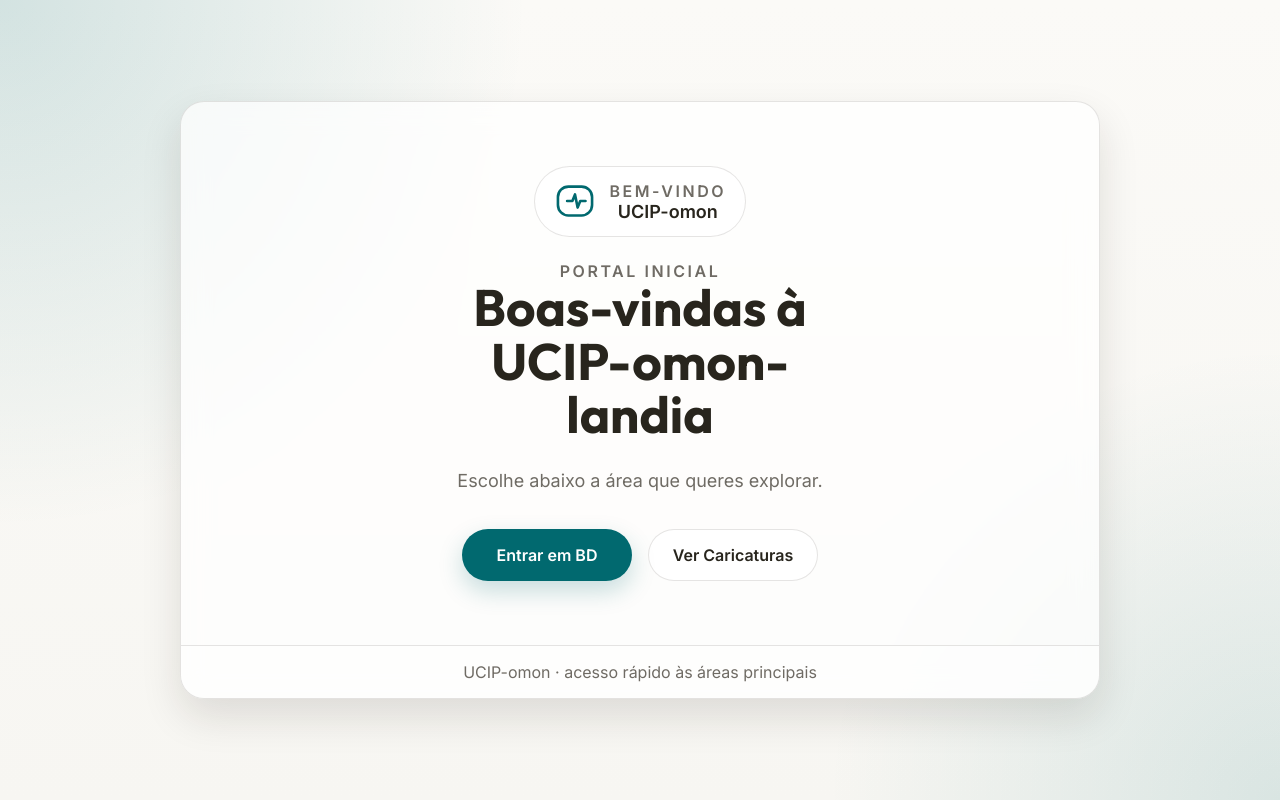
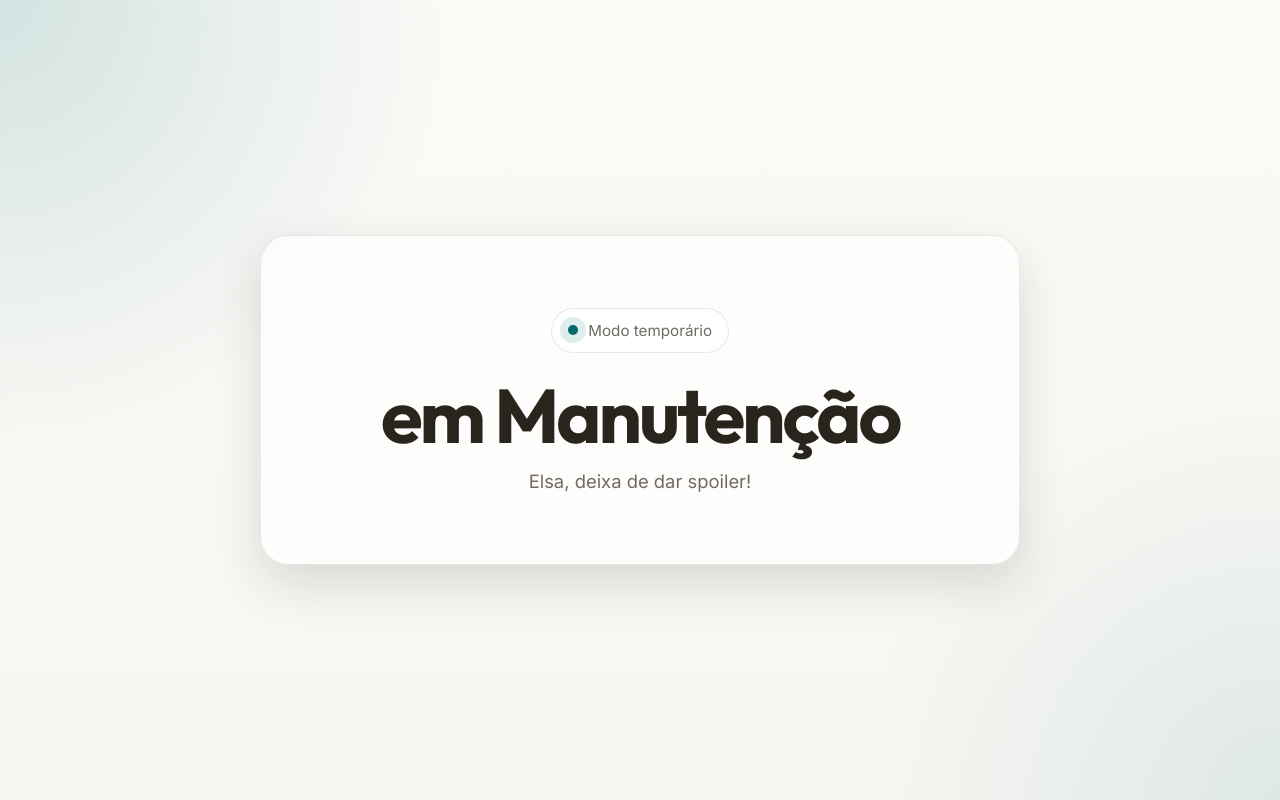
Before and after one commit to Sehcnarba/UCIPomon, a plain HTML site: page index.html in a window 1280 px wide. Drawn offline with Linux system fonts and the light colour scheme.

Commit message:
Add files via upload

```diff
--- a/index.html
+++ b/index.html
@@ -1,232 +1,91 @@
 <!DOCTYPE html>
-<html lang="pt" data-theme="light">
+<html lang="pt">
 <head>
   <meta charset="UTF-8" />
   <meta name="viewport" content="width=device-width, initial-scale=1.0" />
-  <title>UCIP-omon</title>
+  <title>Em Manutenção</title>
   <link rel="preconnect" href="https://fonts.googleapis.com">
   <link rel="preconnect" href="https://fonts.gstatic.com" crossorigin>
-  <link href="https://fonts.googleapis.com/css2?family=Outfit:wght@400;600;700;800&family=Inter:wght@400;500;600&display=swap" rel="stylesheet">
+  <link href="https://fonts.googleapis.com/css2?family=Outfit:wght@500;700;800&family=Inter:wght@400;500&display=swap" rel="stylesheet">
   <style>
     :root {
-      --text-sm: clamp(0.875rem, 0.8rem + 0.35vw, 1rem);
-      --text-base: clamp(1rem, 0.95rem + 0.25vw, 1.125rem);
-      --text-lg: clamp(1.125rem, 1rem + 0.75vw, 1.5rem);
-      --text-xl: clamp(1.5rem, 1.2rem + 1.25vw, 2.25rem);
-      --text-2xl: clamp(2rem, 1.2rem + 2.5vw, 3.5rem);
-      --space-2: 0.5rem;
-      --space-4: 1rem;
-      --space-6: 1.5rem;
-      --space-8: 2rem;
-      --space-12: 3rem;
-      --space-16: 4rem;
-      --radius-md: 0.75rem;
-      --radius-lg: 1rem;
-      --radius-full: 9999px;
-      --color-bg: #f7f6f2;
-      --color-surface: rgba(255,255,255,0.72);
-      --color-border: rgba(40,37,29,0.12);
-      --color-text: #28251d;
-      --color-text-muted: #6f6b64;
-      --color-primary: #01696f;
-      --color-primary-hover: #0c4e54;
-      --color-secondary: #ffffff;
-      --shadow-lg: 0 18px 40px rgba(30, 26, 20, 0.12);
-      --font-display: 'Outfit', sans-serif;
-      --font-body: 'Inter', sans-serif;
+      --bg: #f7f6f2;
+      --surface: rgba(255,255,255,0.72);
+      --text: #28251d;
+      --muted: #6f6b64;
+      --primary: #01696f;
+      --border: rgba(40,37,29,0.1);
+      --shadow: 0 18px 48px rgba(31, 27, 22, 0.14);
     }
 
     * { box-sizing: border-box; margin: 0; padding: 0; }
-    html { scroll-behavior: smooth; }
+
     body {
       min-height: 100vh;
-      font-family: var(--font-body);
-      font-size: var(--text-base);
-      color: var(--color-text);
-      background:
-        radial-gradient(circle at top left, rgba(1,105,111,0.16), transparent 35%),
-        radial-gradient(circle at bottom right, rgba(1,105,111,0.12), transparent 30%),
-        linear-gradient(180deg, #fbfaf7 0%, var(--color-bg) 100%);
       display: grid;
       place-items: center;
-      padding: var(--space-6);
+      padding: 24px;
+      background:
+        radial-gradient(circle at top left, rgba(1,105,111,0.16), transparent 30%),
+        radial-gradient(circle at bottom right, rgba(1,105,111,0.1), transparent 28%),
+        linear-gradient(180deg, #fbfaf7 0%, var(--bg) 100%);
+      font-family: 'Inter', sans-serif;
+      color: var(--text);
     }
 
-    .skip-link {
-      position: absolute;
-      left: -9999px;
-      top: auto;
-    }
-    .skip-link:focus {
-      left: 1rem;
-      top: 1rem;
-      background: #fff;
-      padding: 0.75rem 1rem;
-      border-radius: 0.5rem;
-      z-index: 100;
+    main {
+      width: min(100%, 760px);
+      background: var(--surface);
+      border: 1px solid var(--border);
+      border-radius: 28px;
+      box-shadow: var(--shadow);
+      backdrop-filter: blur(14px);
+      text-align: center;
+      padding: clamp(2rem, 6vw, 4.5rem);
     }
 
-    .shell {
-      width: min(100%, 920px);
-      background: var(--color-surface);
-      border: 1px solid var(--color-border);
-      border-radius: 1.5rem;
-      backdrop-filter: blur(14px);
-      box-shadow: var(--shadow-lg);
-      overflow: hidden;
+    .badge {
+      display: inline-flex;
+      align-items: center;
+      gap: 0.65rem;
+      padding: 0.75rem 1rem;
+      border-radius: 999px;
+      background: rgba(255,255,255,0.8);
+      border: 1px solid var(--border);
+      color: var(--muted);
+      font-size: 0.95rem;
+      margin-bottom: 1.5rem;
     }
 
-    .hero {
-      padding: clamp(2rem, 5vw, 5rem);
-      text-align: center;
-      display: grid;
-      gap: var(--space-6);
-    }
-
-    .logo-wrap {
-      display: inline-flex;
-      margin: 0 auto;
-      align-items: center;
-      gap: 0.85rem;
-      padding: 0.85rem 1.2rem;
-      border: 1px solid var(--color-border);
-      border-radius: var(--radius-full);
-      background: rgba(255,255,255,0.72);
-    }
-
-    .logo-mark {
-      width: 42px;
-      height: 42px;
-      color: var(--color-primary);
-    }
-
-    .eyebrow {
-      font-size: var(--text-sm);
-      letter-spacing: 0.16em;
-      text-transform: uppercase;
-      color: var(--color-text-muted);
-      font-weight: 700;
+    .dot {
+      width: 10px;
+      height: 10px;
+      border-radius: 999px;
+      background: var(--primary);
+      box-shadow: 0 0 0 8px rgba(1,105,111,0.12);
     }
 
     h1 {
-      font-family: var(--font-display);
-      font-size: var(--text-2xl);
-      line-height: 1.05;
-      max-width: 12ch;
-      margin: 0 auto;
+      font-family: 'Outfit', sans-serif;
+      font-size: clamp(2.5rem, 6vw, 4.75rem);
+      line-height: 1.02;
+      letter-spacing: -0.04em;
+      margin-bottom: 1rem;
     }
 
-    .lead {
-      color: var(--color-text-muted);
-      max-width: 52ch;
+    p {
+      font-size: clamp(1rem, 1rem + 0.2vw, 1.15rem);
+      color: var(--muted);
+      max-width: 36ch;
       margin: 0 auto;
-      line-height: 1.7;
-    }
-
-    .actions {
-      display: flex;
-      flex-wrap: wrap;
-      justify-content: center;
-      gap: var(--space-4);
-      margin-top: var(--space-2);
-    }
-
-    .button {
-      min-width: 170px;
-      min-height: 52px;
-      padding: 0.95rem 1.35rem;
-      border-radius: var(--radius-full);
-      text-decoration: none;
-      font-weight: 700;
-      font-size: var(--text-sm);
-      display: inline-flex;
-      align-items: center;
-      justify-content: center;
-      transition: transform 180ms ease, background-color 180ms ease, color 180ms ease, border-color 180ms ease;
-      border: 1px solid transparent;
-    }
-
-    .button.primary {
-      background: var(--color-primary);
-      color: white;
-      box-shadow: 0 10px 24px rgba(1,105,111,0.22);
-    }
-
-    .button.primary:hover,
-    .button.primary:focus-visible {
-      background: var(--color-primary-hover);
-      transform: translateY(-2px);
-    }
-
-    .button.secondary {
-      background: rgba(255,255,255,0.88);
-      color: var(--color-text);
-      border-color: var(--color-border);
-    }
-
-    .button.secondary:hover,
-    .button.secondary:focus-visible {
-      transform: translateY(-2px);
-      background: #ffffff;
-    }
-
-    .footer-note {
-      border-top: 1px solid var(--color-border);
-      padding: 1rem 1.5rem;
-      text-align: center;
-      color: var(--color-text-muted);
-      font-size: var(--text-sm);
-      background: rgba(255,255,255,0.45);
-    }
-
-    .button:focus-visible {
-      outline: 2px solid var(--color-primary);
-      outline-offset: 3px;
-    }
-
-    @media (max-width: 560px) {
-      .actions {
-        flex-direction: column;
-      }
-      .button {
-        width: 100%;
-      }
-      h1 {
-        max-width: 10ch;
-      }
     }
   </style>
 </head>
 <body>
-  <a class="skip-link" href="#conteudo">Saltar para o conteúdo</a>
-
-  <main id="conteudo" class="shell">
-    <section class="hero" aria-labelledby="titulo-principal">
-      <div class="logo-wrap" aria-label="Logótipo UCIP-omon">
-        <svg class="logo-mark" viewBox="0 0 64 64" fill="none" xmlns="http://www.w3.org/2000/svg" role="img" aria-hidden="true">
-          <rect x="6" y="10" width="52" height="44" rx="16" stroke="currentColor" stroke-width="4"/>
-          <path d="M20 32H28L32 22L36 42L40 32H48" stroke="currentColor" stroke-width="4" stroke-linecap="round" stroke-linejoin="round"/>
-        </svg>
-        <div>
-          <div class="eyebrow">Bem-vindo</div>
-          <strong>UCIP-omon</strong>
-        </div>
-      </div>
-
-      <div>
-        <p class="eyebrow">Portal inicial</p>
-        <h1 id="titulo-principal">Boas-vindas à UCIP-omon-landia</h1>
-      </div>
-
-      <p class="lead">Escolhe abaixo a área que queres explorar.</p>
-
-      <nav class="actions" aria-label="Ligações principais">
-        <a class="button primary" href="#bd">Entrar em BD</a>
-        <a class="button secondary" href="caricaturas.htm">Ver Caricaturas</a>
-      </nav>
-    </section>
-
-    <div class="footer-note">UCIP-omon · acesso rápido às áreas principais</div>
+  <main>
+    <div class="badge"><span class="dot" aria-hidden="true"></span>Modo temporário</div>
+    <h1>em Manutenção</h1>
+    <p>Elsa, deixa de dar spoiler!</p>
   </main>
 </body>
 </html>
```
